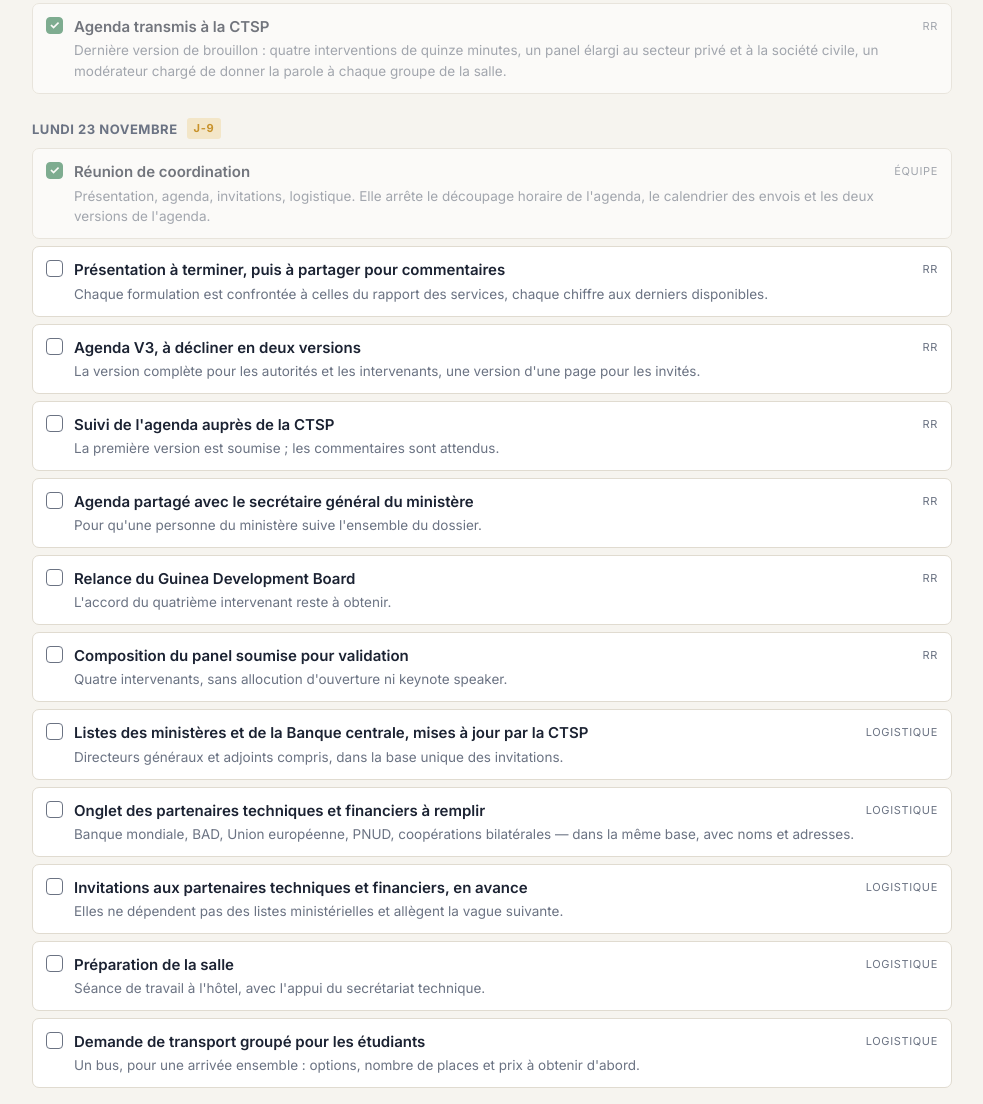
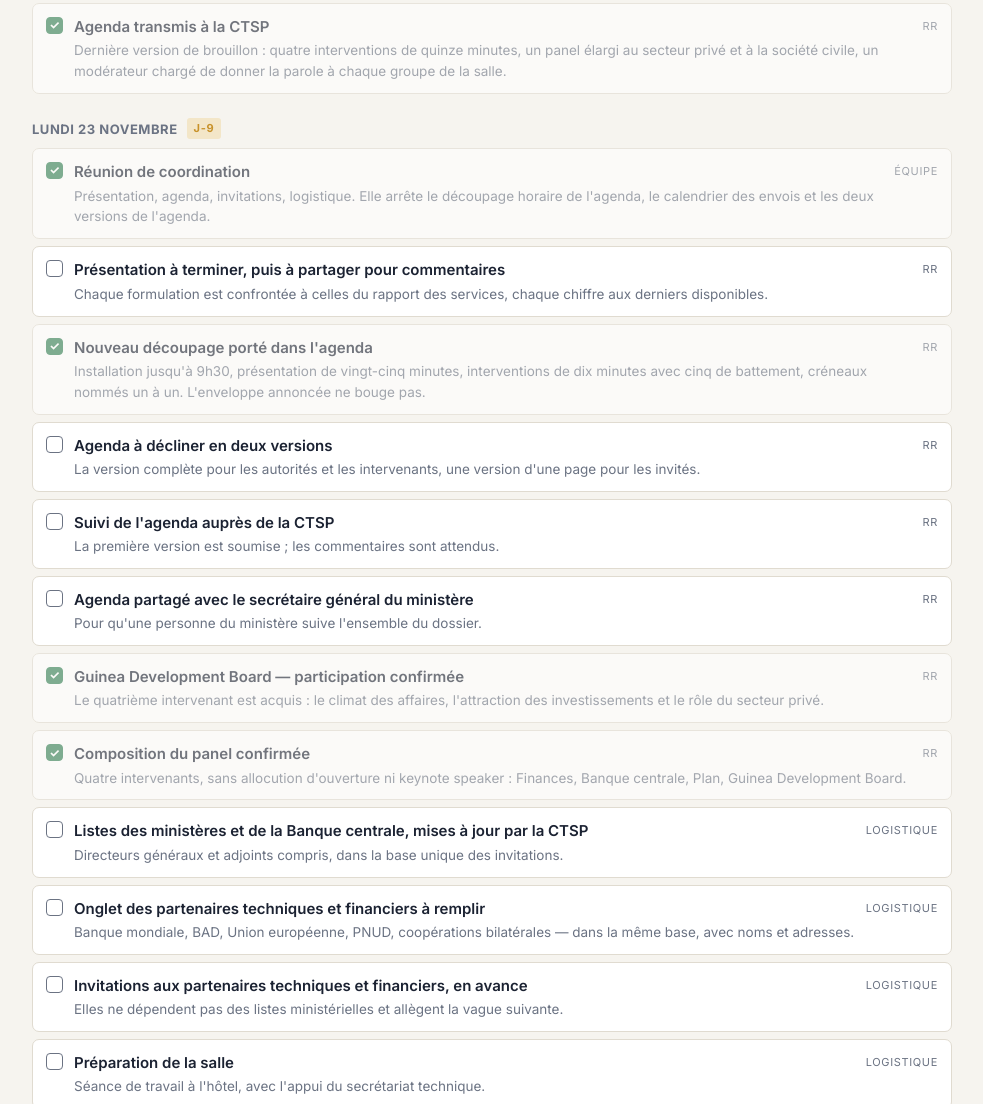
Before and after one commit to MaxCodjo/seminaire-fmi-guinee, a plain HTML site: page index.html in a window 1280 px wide. Shown: the part 1591-2695 px from the top of the page, without its empty margins (148-1131 px from the left). Drawn offline with nearby package versions, Linux system fonts and the light colour scheme.

Commit message:
Panel confirmé, agenda au cabinet des Finances, matériel au Guinea Development Board
Co-Authored-By: Claude Opus 5 <noreply@anthropic.com>

```diff
--- a/index.html
+++ b/index.html
@@ -183,7 +183,7 @@
 </main>
 
 <footer class="gutter"><div class="wrap">
-  Page publique du séminaire, état au 24 novembre 2026. Elle suit la préparation ; les arbitrages internes, les éléments contractuels et les montants n'y figurent pas.
+  Page publique du séminaire, état au 24 novembre 2026, en fin de matinée. Elle suit la préparation ; les arbitrages internes, les éléments contractuels et les montants n'y figurent pas.
 </div></footer>
 
 <script>
@@ -207,11 +207,12 @@
     ["lundi 23 novembre", "J-9", [
       [1, "Réunion de coordination", "Présentation, agenda, invitations, logistique. Elle arrête le découpage horaire de l'agenda, le calendrier des envois et les deux versions de l'agenda.", "Équipe"],
       [0, "Présentation à terminer, puis à partager pour commentaires", "Chaque formulation est confrontée à celles du rapport des services, chaque chiffre aux derniers disponibles.", "RR"],
-      [0, "Agenda V3, à décliner en deux versions", "La version complète pour les autorités et les intervenants, une version d'une page pour les invités.", "RR"],
+      [1, "Nouveau découpage porté dans l'agenda", "Installation jusqu'à 9h30, présentation de vingt-cinq minutes, interventions de dix minutes avec cinq de battement, créneaux nommés un à un. L'enveloppe annoncée ne bouge pas.", "RR"],
+      [0, "Agenda à décliner en deux versions", "La version complète pour les autorités et les intervenants, une version d'une page pour les invités.", "RR"],
       [0, "Suivi de l'agenda auprès de la CTSP", "La première version est soumise ; les commentaires sont attendus.", "RR"],
       [0, "Agenda partagé avec le secrétaire général du ministère", "Pour qu'une personne du ministère suive l'ensemble du dossier.", "RR"],
-      [0, "Relance du Guinea Development Board", "L'accord du quatrième intervenant reste à obtenir.", "RR"],
-      [0, "Composition du panel soumise pour validation", "Quatre intervenants, sans allocution d'ouverture ni keynote speaker.", "RR"],
+      [1, "Guinea Development Board — participation confirmée", "Le quatrième intervenant est acquis : le climat des affaires, l'attraction des investissements et le rôle du secteur privé.", "RR"],
+      [1, "Composition du panel confirmée", "Quatre intervenants, sans allocution d'ouverture ni keynote speaker : Finances, Banque centrale, Plan, Guinea Development Board.", "RR"],
       [0, "Listes des ministères et de la Banque centrale, mises à jour par la CTSP", "Directeurs généraux et adjoints compris, dans la base unique des invitations.", "Logistique"],
       [0, "Onglet des partenaires techniques et financiers à remplir", "Banque mondiale, BAD, Union européenne, PNUD, coopérations bilatérales — dans la même base, avec noms et adresses.", "Logistique"],
       [0, "Invitations aux partenaires techniques et financiers, en avance", "Elles ne dépendent pas des listes ministérielles et allègent la vague suivante.", "Logistique"],
@@ -225,14 +226,15 @@
       [0, "Feu vert à l'impression", "Un des trois jalons qui ne se rattrapent pas.", "RR"],
       [0, "Visite de salle, 16h00", "Disposition, nombre d'étudiants, position des hôtesses, mode et moment de la mise en place.", "Équipe"],
       [0, "Bios et portraits des intervenants", "Quatre notices, plus le modérateur.", "Comm."],
-      [0, "Agenda transmis aux autorités, en fin de journée", "Mardi soir, ou mercredi matin au plus tard, pour laisser aux cabinets le temps de réagir.", "RR"],
+      [0, "Agenda aux autorités — un cabinet fait, trois à faire", "Le cabinet de la ministre de l'Économie, des Finances et du Budget l'a reçu. Restent la Banque centrale, le ministère du Plan et le Guinea Development Board.", "RR"],
+      [0, "Matériel remis au Guinea Development Board", "Note d'intervention, agenda et mise à jour du rapport régional, pour qu'il prépare sa présentation.", "RR"],
       [0, "Courriels personnalisés et pièce jointe renommée", "Chaque message porte le titre de son destinataire ; la pièce jointe prend un nom explicite.", "Logistique"],
       [0, "Envoi des invitations — première vague", "Les envois partent le mardi et doivent être terminés le mercredi : le visuel dans le corps du message, le carton en PDF et l'agenda préliminaire joints.", "Logistique"],
       [0, "Seconde journée d'envoi, avec renfort", "Ce qui n'est pas parti le mardi part le mercredi, avec un nombre d'invitations et des structures nommés pour le renfort.", "Logistique"]
     ]],
     ["mercredi 25 novembre", "J-7", [
       [0, "Rencontres avec les trois institutions", "Banque centrale, ministère du Plan, ministère de l'Économie et des Finances — un passage dans chacune avant la fin de la semaine.", "RR"],
-      [0, "Confirmation nominative des intervenants", "", "RR"]
+      [1, "Confirmation nominative des intervenants", "Les quatre noms sont acquis ; restent les notices et les portraits.", "RR"]
     ]],
     ["jeudi 26 novembre", "J-6", [
       [0, "Livraison des prestataires", "Bâche de scène, mur de logos, kakémonos, cartons, jupe de table.", "Logistique"],
```
